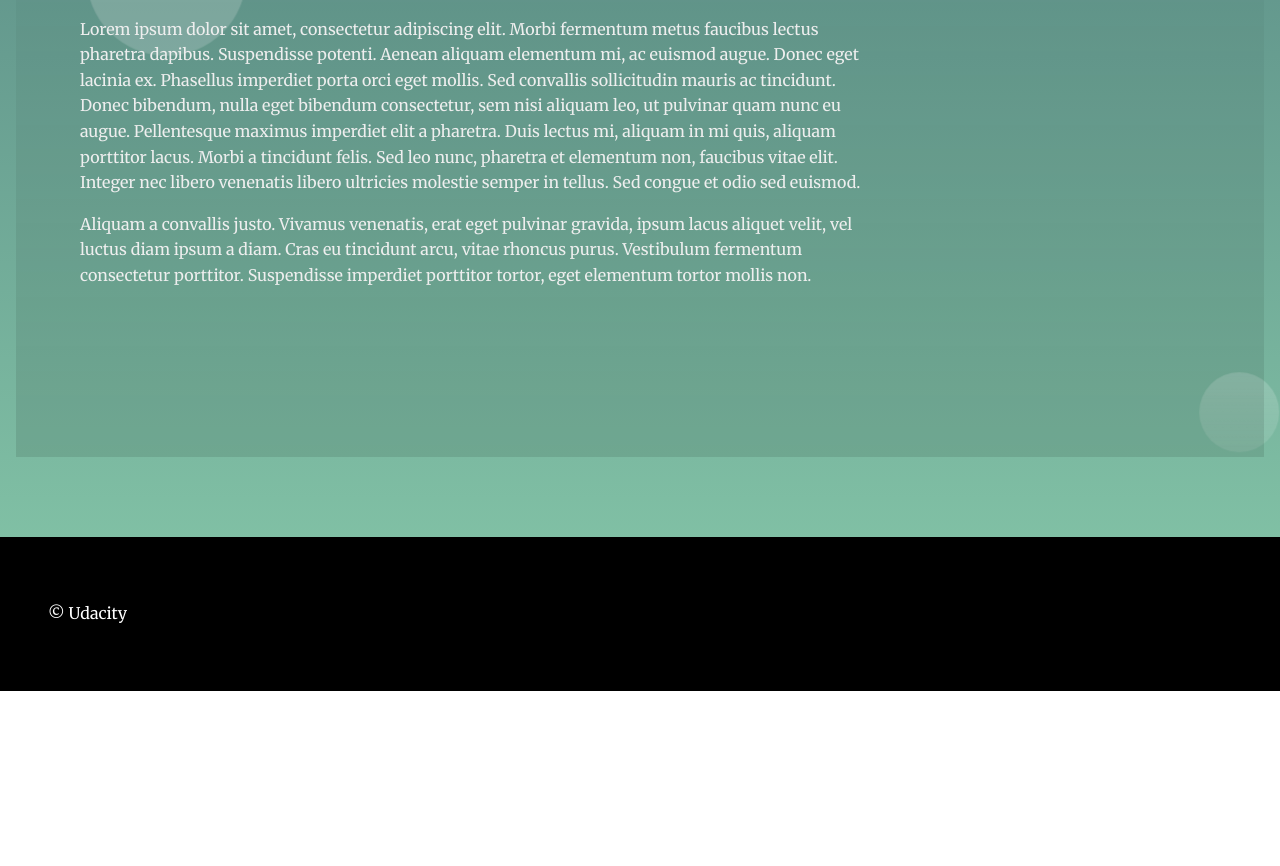
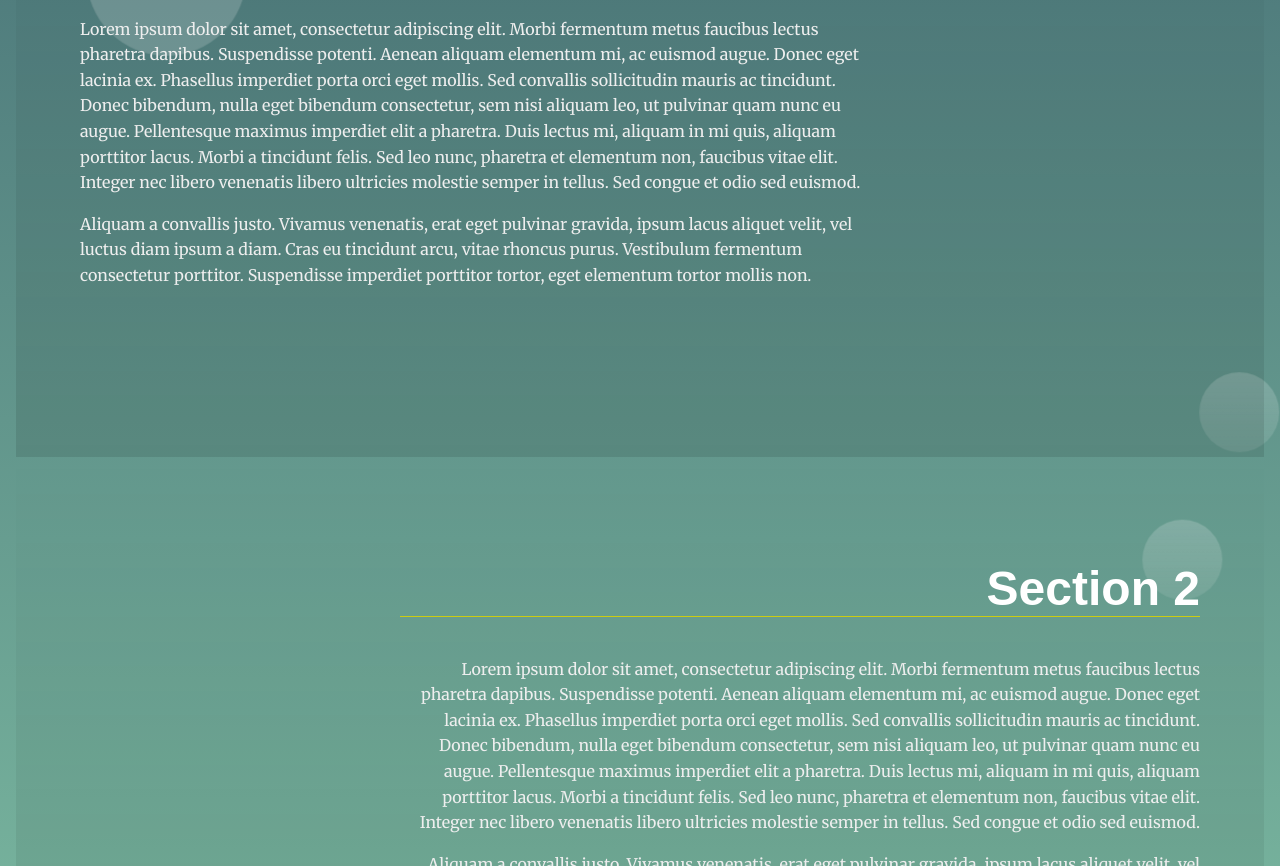
Before and after one commit to Abdullah-Ashehry/Landing-Page, a plain HTML site: page index.html in a window 1280 px wide. Shown: the part 1934-2800 px from the top of the page. Before the commit the page ends 2625 px from the top, so only its background shows below. Drawn offline with nearby package versions, Linux system fonts and the light colour scheme.

Commit message:
Update index.html

```diff
--- a/index.html
+++ b/index.html
@@ -1,12 +1,14 @@
 <!DOCTYPE html>
 <html lang="en">
+
 <head>
     <meta charset="UTF-8">
     <meta name="viewport" content="width=device-width, initial-scale=1.0">
     <meta http-equiv="X-UA-Compatible" content="ie=edge">
     <title>Manipulating the DOM</title>
     <!-- Load Google Fonts -->
-  <link href="https://fonts.googleapis.com/css?family=Fira+Sans:900|Merriweather&display=swap" rel="stylesheet">  <!-- Load Styles -->
+    <link href="https://fonts.googleapis.com/css?family=Fira+Sans:900|Merriweather&display=swap" rel="stylesheet">
+    <!-- Load Styles -->
     <link href="css/styles.css" rel="stylesheet">
     <script src="https://ajax.googleapis.com/ajax/libs/jquery/3.5.1/jquery.min.js"></script>
 </head>
@@ -34,51 +36,47 @@
         <section id="section1" data-nav="Section 1" class="your-active-class">
             <div class="landing__container">
                 <h2>Section 1</h2>
-        <p>Lorem ipsum dolor sit amet, consectetur adipiscing elit. Morbi fermentum metus faucibus lectus pharetra dapibus. Suspendisse potenti. Aenean aliquam elementum mi, ac euismod augue. Donec eget lacinia ex. Phasellus imperdiet porta orci eget mollis. Sed convallis sollicitudin mauris ac tincidunt. Donec bibendum, nulla eget bibendum consectetur, sem nisi aliquam leo, ut pulvinar quam nunc eu augue. Pellentesque maximus imperdiet elit a pharetra. Duis lectus mi, aliquam in mi quis, aliquam porttitor lacus. Morbi a tincidunt felis. Sed leo nunc, pharetra et elementum non, faucibus vitae elit. Integer nec libero venenatis libero ultricies molestie semper in tellus. Sed congue et odio sed euismod.</p>
+                <p>Lorem ipsum dolor sit amet, consectetur adipiscing elit. Morbi fermentum metus faucibus lectus pharetra dapibus. Suspendisse potenti. Aenean aliquam elementum mi, ac euismod augue. Donec eget lacinia ex. Phasellus imperdiet porta orci
+                    eget mollis. Sed convallis sollicitudin mauris ac tincidunt. Donec bibendum, nulla eget bibendum consectetur, sem nisi aliquam leo, ut pulvinar quam nunc eu augue. Pellentesque maximus imperdiet elit a pharetra. Duis lectus mi, aliquam
+                    in mi quis, aliquam porttitor lacus. Morbi a tincidunt felis. Sed leo nunc, pharetra et elementum non, faucibus vitae elit. Integer nec libero venenatis libero ultricies molestie semper in tellus. Sed congue et odio sed euismod.</p>
 
-        <p>Aliquam a convallis justo. Vivamus venenatis, erat eget pulvinar gravida, ipsum lacus aliquet velit, vel luctus diam ipsum a diam. Cras eu tincidunt arcu, vitae rhoncus purus. Vestibulum fermentum consectetur porttitor. Suspendisse imperdiet porttitor tortor, eget elementum tortor mollis non.</p>
+                <p>Aliquam a convallis justo. Vivamus venenatis, erat eget pulvinar gravida, ipsum lacus aliquet velit, vel luctus diam ipsum a diam. Cras eu tincidunt arcu, vitae rhoncus purus. Vestibulum fermentum consectetur porttitor. Suspendisse imperdiet
+                    porttitor tortor, eget elementum tortor mollis non.</p>
             </div>
         </section>
         <section id="section2" data-nav="Section 2">
             <div class="landing__container">
                 <h2>Section 2</h2>
-        <p>Lorem ipsum dolor sit amet, consectetur adipiscing elit. Morbi fermentum metus faucibus lectus pharetra dapibus. Suspendisse potenti. Aenean aliquam elementum mi, ac euismod augue. Donec eget lacinia ex. Phasellus imperdiet porta orci eget mollis. Sed convallis sollicitudin mauris ac tincidunt. Donec bibendum, nulla eget bibendum consectetur, sem nisi aliquam leo, ut pulvinar quam nunc eu augue. Pellentesque maximus imperdiet elit a pharetra. Duis lectus mi, aliquam in mi quis, aliquam porttitor lacus. Morbi a tincidunt felis. Sed leo nunc, pharetra et elementum non, faucibus vitae elit. Integer nec libero venenatis libero ultricies molestie semper in tellus. Sed congue et odio sed euismod.</p>
+                <p>Lorem ipsum dolor sit amet, consectetur adipiscing elit. Morbi fermentum metus faucibus lectus pharetra dapibus. Suspendisse potenti. Aenean aliquam elementum mi, ac euismod augue. Donec eget lacinia ex. Phasellus imperdiet porta orci
+                    eget mollis. Sed convallis sollicitudin mauris ac tincidunt. Donec bibendum, nulla eget bibendum consectetur, sem nisi aliquam leo, ut pulvinar quam nunc eu augue. Pellentesque maximus imperdiet elit a pharetra. Duis lectus mi, aliquam
+                    in mi quis, aliquam porttitor lacus. Morbi a tincidunt felis. Sed leo nunc, pharetra et elementum non, faucibus vitae elit. Integer nec libero venenatis libero ultricies molestie semper in tellus. Sed congue et odio sed euismod.</p>
 
-        <p>Aliquam a convallis justo. Vivamus venenatis, erat eget pulvinar gravida, ipsum lacus aliquet velit, vel luctus diam ipsum a diam. Cras eu tincidunt arcu, vitae rhoncus purus. Vestibulum fermentum consectetur porttitor. Suspendisse imperdiet porttitor tortor, eget elementum tortor mollis non.</p>
+                <p>Aliquam a convallis justo. Vivamus venenatis, erat eget pulvinar gravida, ipsum lacus aliquet velit, vel luctus diam ipsum a diam. Cras eu tincidunt arcu, vitae rhoncus purus. Vestibulum fermentum consectetur porttitor. Suspendisse imperdiet
+                    porttitor tortor, eget elementum tortor mollis non.</p>
             </div>
         </section>
         <section id="section3" data-nav="Section 3">
             <div class="landing__container">
                 <h2>Section 3</h2>
-        <p>Lorem ipsum dolor sit amet, consectetur adipiscing elit. Morbi fermentum metus faucibus lectus pharetra dapibus. Suspendisse potenti. Aenean aliquam elementum mi, ac euismod augue. Donec eget lacinia ex. Phasellus imperdiet porta orci eget mollis. Sed convallis sollicitudin mauris ac tincidunt. Donec bibendum, nulla eget bibendum consectetur, sem nisi aliquam leo, ut pulvinar quam nunc eu augue. Pellentesque maximus imperdiet elit a pharetra. Duis lectus mi, aliquam in mi quis, aliquam porttitor lacus. Morbi a tincidunt felis. Sed leo nunc, pharetra et elementum non, faucibus vitae elit. Integer nec libero venenatis libero ultricies molestie semper in tellus. Sed congue et odio sed euismod.</p>
+                <p>Lorem ipsum dolor sit amet, consectetur adipiscing elit. Morbi fermentum metus faucibus lectus pharetra dapibus. Suspendisse potenti. Aenean aliquam elementum mi, ac euismod augue. Donec eget lacinia ex. Phasellus imperdiet porta orci
+                    eget mollis. Sed convallis sollicitudin mauris ac tincidunt. Donec bibendum, nulla eget bibendum consectetur, sem nisi aliquam leo, ut pulvinar quam nunc eu augue. Pellentesque maximus imperdiet elit a pharetra. Duis lectus mi, aliquam
+                    in mi quis, aliquam porttitor lacus. Morbi a tincidunt felis. Sed leo nunc, pharetra et elementum non, faucibus vitae elit. Integer nec libero venenatis libero ultricies molestie semper in tellus. Sed congue et odio sed euismod.</p>
 
-        <p>Aliquam a convallis justo. Vivamus venenatis, erat eget pulvinar gravida, ipsum lacus aliquet velit, vel luctus diam ipsum a diam. Cras eu tincidunt arcu, vitae rhoncus purus. Vestibulum fermentum consectetur porttitor. Suspendisse imperdiet porttitor tortor, eget elementum tortor mollis non.</p>
+                <p>Aliquam a convallis justo. Vivamus venenatis, erat eget pulvinar gravida, ipsum lacus aliquet velit, vel luctus diam ipsum a diam. Cras eu tincidunt arcu, vitae rhoncus purus. Vestibulum fermentum consectetur porttitor. Suspendisse imperdiet
+                    porttitor tortor, eget elementum tortor mollis non.</p>
             </div>
         </section>
-    <!-- <section id="section4" data-nav="Section 4">
+        <section id="section2" data-nav="Section 2">
             <div class="landing__container">
-        <h2>Section 4</h2>
-        <p>Lorem ipsum dolor sit amet, consectetur adipiscing elit. Morbi fermentum metus faucibus lectus pharetra dapibus. Suspendisse potenti. Aenean aliquam elementum mi, ac euismod augue. Donec eget lacinia ex. Phasellus imperdiet porta orci eget mollis. Sed convallis sollicitudin mauris ac tincidunt. Donec bibendum, nulla eget bibendum consectetur, sem nisi aliquam leo, ut pulvinar quam nunc eu augue. Pellentesque maximus imperdiet elit a pharetra. Duis lectus mi, aliquam in mi quis, aliquam porttitor lacus. Morbi a tincidunt felis. Sed leo nunc, pharetra et elementum non, faucibus vitae elit. Integer nec libero venenatis libero ultricies molestie semper in tellus. Sed congue et odio sed euismod.</p>
+                <h2>Section 2</h2>
+                <p>Lorem ipsum dolor sit amet, consectetur adipiscing elit. Morbi fermentum metus faucibus lectus pharetra dapibus. Suspendisse potenti. Aenean aliquam elementum mi, ac euismod augue. Donec eget lacinia ex. Phasellus imperdiet porta orci
+                    eget mollis. Sed convallis sollicitudin mauris ac tincidunt. Donec bibendum, nulla eget bibendum consectetur, sem nisi aliquam leo, ut pulvinar quam nunc eu augue. Pellentesque maximus imperdiet elit a pharetra. Duis lectus mi, aliquam
+                    in mi quis, aliquam porttitor lacus. Morbi a tincidunt felis. Sed leo nunc, pharetra et elementum non, faucibus vitae elit. Integer nec libero venenatis libero ultricies molestie semper in tellus. Sed congue et odio sed euismod.</p>
 
-        <p>Aliquam a convallis justo. Vivamus venenatis, erat eget pulvinar gravida, ipsum lacus aliquet velit, vel luctus diam ipsum a diam. Cras eu tincidunt arcu, vitae rhoncus purus. Vestibulum fermentum consectetur porttitor. Suspendisse imperdiet porttitor tortor, eget elementum tortor mollis non.</p>
+                <p>Aliquam a convallis justo. Vivamus venenatis, erat eget pulvinar gravida, ipsum lacus aliquet velit, vel luctus diam ipsum a diam. Cras eu tincidunt arcu, vitae rhoncus purus. Vestibulum fermentum consectetur porttitor. Suspendisse imperdiet
+                    porttitor tortor, eget elementum tortor mollis non.</p>
             </div>
         </section>
-    <section id="section5" data-nav="Section 5">
-      <div class="landing__container">
-        <h2>Section 5</h2>
-        <p>Lorem ipsum dolor sit amet, consectetur adipiscing elit. Morbi fermentum metus faucibus lectus pharetra dapibus. Suspendisse potenti. Aenean aliquam elementum mi, ac euismod augue. Donec eget lacinia ex. Phasellus imperdiet porta orci eget mollis. Sed convallis sollicitudin mauris ac tincidunt. Donec bibendum, nulla eget bibendum consectetur, sem nisi aliquam leo, ut pulvinar quam nunc eu augue. Pellentesque maximus imperdiet elit a pharetra. Duis lectus mi, aliquam in mi quis, aliquam porttitor lacus. Morbi a tincidunt felis. Sed leo nunc, pharetra et elementum non, faucibus vitae elit. Integer nec libero venenatis libero ultricies molestie semper in tellus. Sed congue et odio sed euismod.</p>
-
-        <p>Aliquam a convallis justo. Vivamus venenatis, erat eget pulvinar gravida, ipsum lacus aliquet velit, vel luctus diam ipsum a diam. Cras eu tincidunt arcu, vitae rhoncus purus. Vestibulum fermentum consectetur porttitor. Suspendisse imperdiet porttitor tortor, eget elementum tortor mollis non.</p>
-      </div>
-    </section>
-    <section id="section6" data-nav="Section 6">
-      <div class="landing__container">
-        <h2>Section 6</h2>
-        <p>Lorem ipsum dolor sit amet, consectetur adipiscing elit. Morbi fermentum metus faucibus lectus pharetra dapibus. Suspendisse potenti. Aenean aliquam elementum mi, ac euismod augue. Donec eget lacinia ex. Phasellus imperdiet porta orci eget mollis. Sed convallis sollicitudin mauris ac tincidunt. Donec bibendum, nulla eget bibendum consectetur, sem nisi aliquam leo, ut pulvinar quam nunc eu augue. Pellentesque maximus imperdiet elit a pharetra. Duis lectus mi, aliquam in mi quis, aliquam porttitor lacus. Morbi a tincidunt felis. Sed leo nunc, pharetra et elementum non, faucibus vitae elit. Integer nec libero venenatis libero ultricies molestie semper in tellus. Sed congue et odio sed euismod.</p>
-
-        <p>Aliquam a convallis justo. Vivamus venenatis, erat eget pulvinar gravida, ipsum lacus aliquet velit, vel luctus diam ipsum a diam. Cras eu tincidunt arcu, vitae rhoncus purus. Vestibulum fermentum consectetur porttitor. Suspendisse imperdiet porttitor tortor, eget elementum tortor mollis non.</p>
-      </div>
-    </section> -->
     </main>
     <footer class="page__footer">
         <p>&copy Udacity</p>
@@ -86,4 +84,5 @@
     <script src="js/app.js"></script>
 
 </body>
+
 </html>
```
Lines whose indentation alone changed are shown as unchanged.
